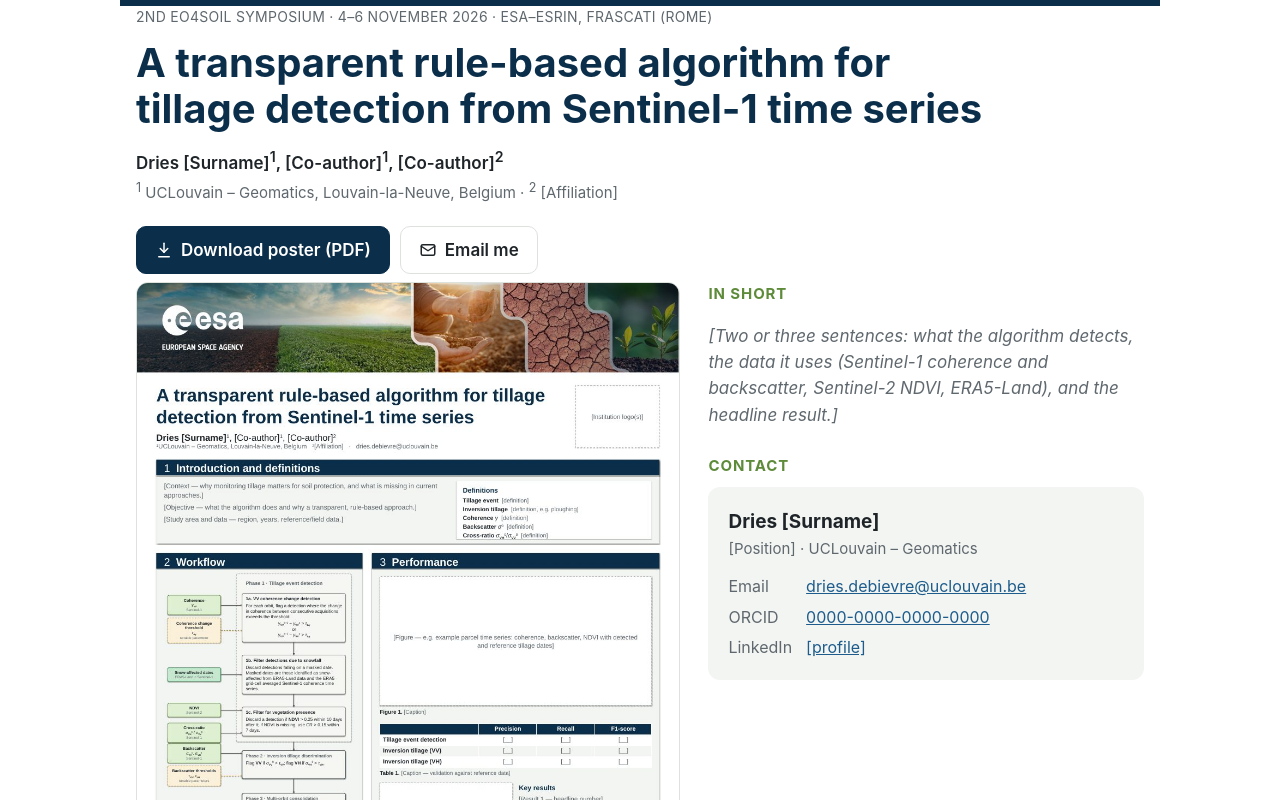
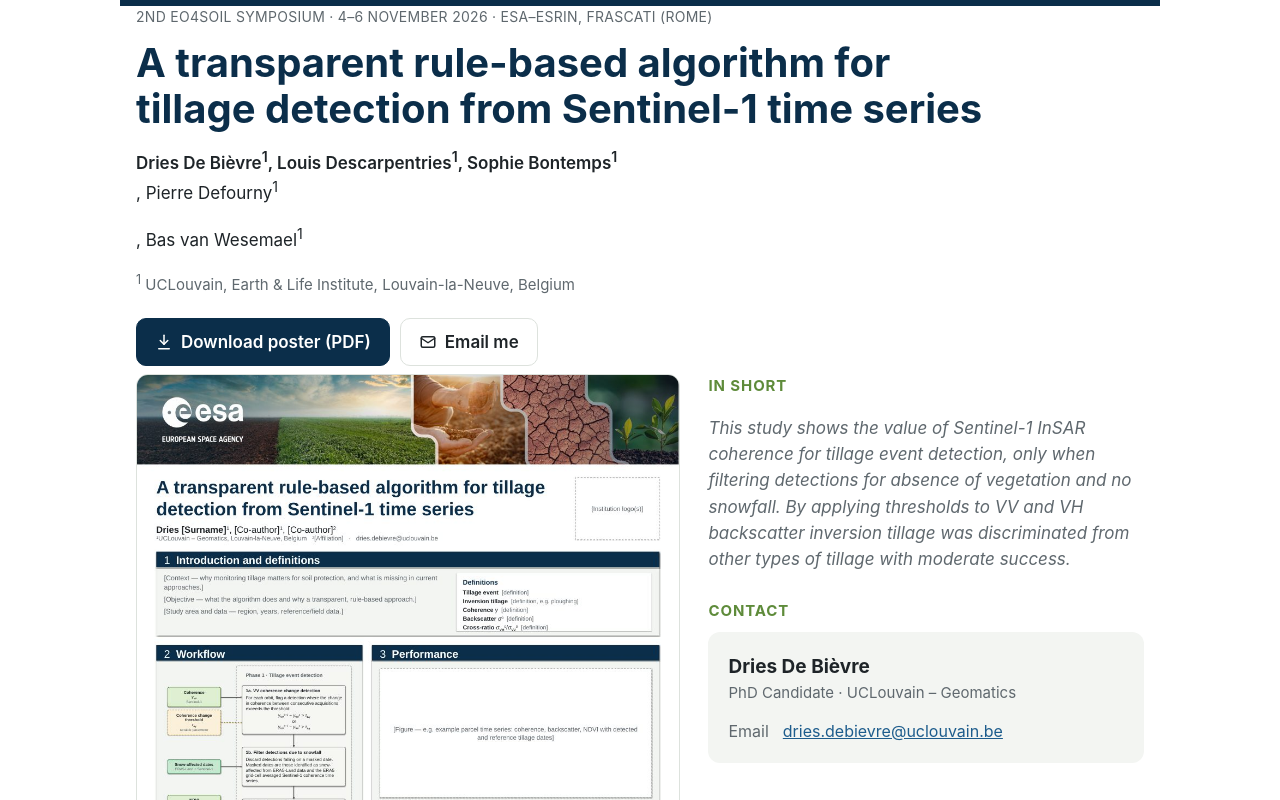
Before and after one commit to drdebivre/eo4soil-2026, a plain HTML site: page index.html in a window 1280 px wide. Shown: the top 800 px of the page. Drawn offline with Linux system fonts and the light colour scheme.

Commit message:
Revise author details and summary in index.html
Updated authors, affiliations, and contact information. Added a summary of the study's findings.

```diff
--- a/index.html
+++ b/index.html
@@ -77,8 +77,8 @@
   <p class="event">2nd EO4Soil Symposium · 4–6 November 2026 · ESA–ESRIN, Frascati (Rome)</p>
   <h1>A transparent rule-based algorithm for tillage detection from Sentinel-1 time series</h1>
   <!-- EDIT: authors and affiliations -->
-  <p class="authors">Dries [Surname]<sup>1</sup>, [Co-author]<sup>1</sup>, [Co-author]<sup>2</sup></p>
-  <p class="affil"><sup>1</sup> UCLouvain – Geomatics, Louvain-la-Neuve, Belgium · <sup>2</sup> [Affiliation]</p>
+  <p class="authors">Dries De Bièvre<sup>1</sup>, Louis Descarpentries<sup>1</sup>, Sophie Bontemps<sup>1</sup></p>, Pierre Defourny<sup>1</sup></p>, Bas van Wesemael<sup>1</sup></p>
+  <p class="affil"><sup>1</sup> UCLouvain, Earth & Life Institute, Louvain-la-Neuve, Belgium
 
   <div class="actions">
     <a class="btn primary" href="poster.pdf" download>
@@ -104,19 +104,16 @@
     <section>
       <h2>In short</h2>
       <!-- EDIT: 2–3 sentence summary -->
-      <p class="ph">[Two or three sentences: what the algorithm detects, the data it uses (Sentinel-1 coherence and backscatter, Sentinel-2 NDVI, ERA5-Land), and the headline result.]</p>
+      <p class="ph">This study shows the value of Sentinel-1 InSAR coherence for tillage event detection, only when filtering detections for absence of vegetation and no snowfall. By applying thresholds to VV and VH backscatter inversion tillage was discriminated from other types of tillage with moderate success.</p>
     </section>
 
     <section>
       <h2>Contact</h2>
       <div class="card">
-        <p class="contact-name">Dries [Surname]</p>
-        <p class="contact-role">[Position] · UCLouvain – Geomatics</p>
+        <p class="contact-name">Dries De Bièvre</p>
+        <p class="contact-role">PhD Candidate · UCLouvain – Geomatics</p>
         <dl>
           <dt>Email</dt><dd><a href="mailto:dries.debievre@uclouvain.be">dries.debievre@uclouvain.be</a></dd>
-          <!-- EDIT: fill in or delete these rows -->
-          <dt>ORCID</dt><dd><a href="https://orcid.org/0000-0000-0000-0000">0000-0000-0000-0000</a></dd>
-          <dt>LinkedIn</dt><dd><a href="https://www.linkedin.com/in/your-profile">[profile]</a></dd>
         </dl>
       </div>
     </section>
@@ -124,8 +121,7 @@
 </main>
 
 <footer class="wrap">
-  <!-- EDIT: funding / acknowledgements -->
-  [Acknowledgements and funding.] Poster presented at the 2nd ESA Symposium on Earth Observation for Soil Protection and Restoration.
+  Poster presented at the 2nd ESA Symposium on Earth Observation for Soil Protection and Restoration.
 </footer>
 </body>
 </html>
```
